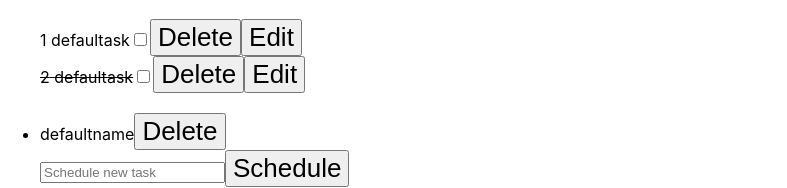
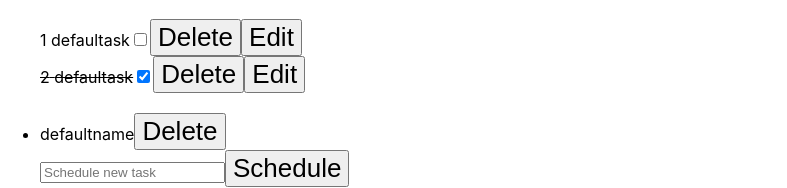
Before and after one commit to Eslashier/front-end-sofka-web-development-challenge, a React (Vite) app: page / in a window 1280 px wide. Shown: the part 259-447 px from the top of the page, without its empty margins (0-787 px from the left). Built offline with nearby package versions, Linux system fonts and the light colour scheme.

Commit message:
Updated checkboxes status of tasks

```diff
--- a/src/components/ListOfToDo.jsx
+++ b/src/components/ListOfToDo.jsx
@@ -24,6 +24,16 @@ const ListOfToDo = () => {
     setTask(e.target.value)
   }
 
+  const onCheckBox = (event, tasks) =>{
+    const checked = event.currentTarget.checked
+    dispatch({
+      type:'update-done',
+      payload:{...tasks,
+        done: checked}
+
+    })
+  }
+
   return (
     <div>
       <ul>
@@ -43,8 +53,8 @@ const ListOfToDo = () => {
             {title.todo.map(tasks => {
               return <div style={tasks.done ? { textDecoration: 'line-through' } : {}} key={tasks.id}>
                 {tasks.id} {tasks.taskToDo}
-                <input type="checkbox"></input>
-                {/* <input type="checkbox" checked={tasks.done}></input> */}
+                {/* <input type="checkbox"></input> */}
+                <input onChange={(event)=> onCheckBox(event, tasks)} type="checkbox" checked={tasks.done}/>
                 <button >Delete</button>
                 <button>Edit</button>
                 {/* <button disabled={tasks.done ? "true" : ""}>Edit</button> */}
--- a/src/components/Reducer.jsx
+++ b/src/components/Reducer.jsx
@@ -40,7 +40,28 @@ function reducer(state, action) {
                 ...state, listOfTitles: listToUpdate
             }
 
-            return (updatedMainList)
+            return updatedMainList
+
+        case 'update-done':
+            const indexDone = state.listOfTitles.findIndex(element => element.id === action.payload.fkTitleId)
+            const newUpdateMain = state.listOfTitles[indexDone].todo.filter(tasks =>tasks.id !== action.payload.id)
+            const newListOfTasksWithMod = [...newUpdateMain, action.payload]
+
+            const updatedGroupWithCheckedBoxes = {
+                ...state.listOfTitles[indexDone], todo: newListOfTasksWithMod
+            }
+
+            const listToUpdateWithCheckedBoxes = [...state.listOfTitles]
+
+            listToUpdateWithCheckedBoxes[indexDone] = updatedGroupWithCheckedBoxes
+
+            const updatedMainWithCheckedBox = {
+                ...state, listOfTitles: listToUpdateWithCheckedBoxes
+            }
+
+            console.log(updatedMainWithCheckedBox)
+
+            return updatedMainWithCheckedBox
 
         case 'remove-list':
             return state
```
